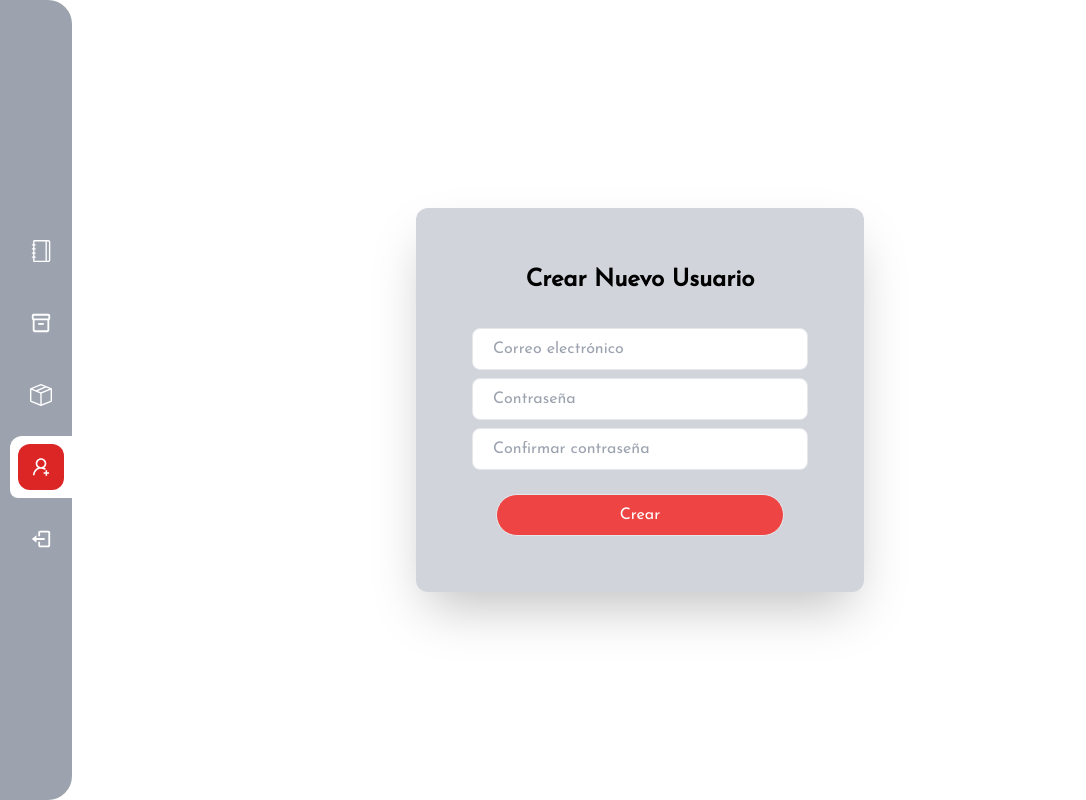
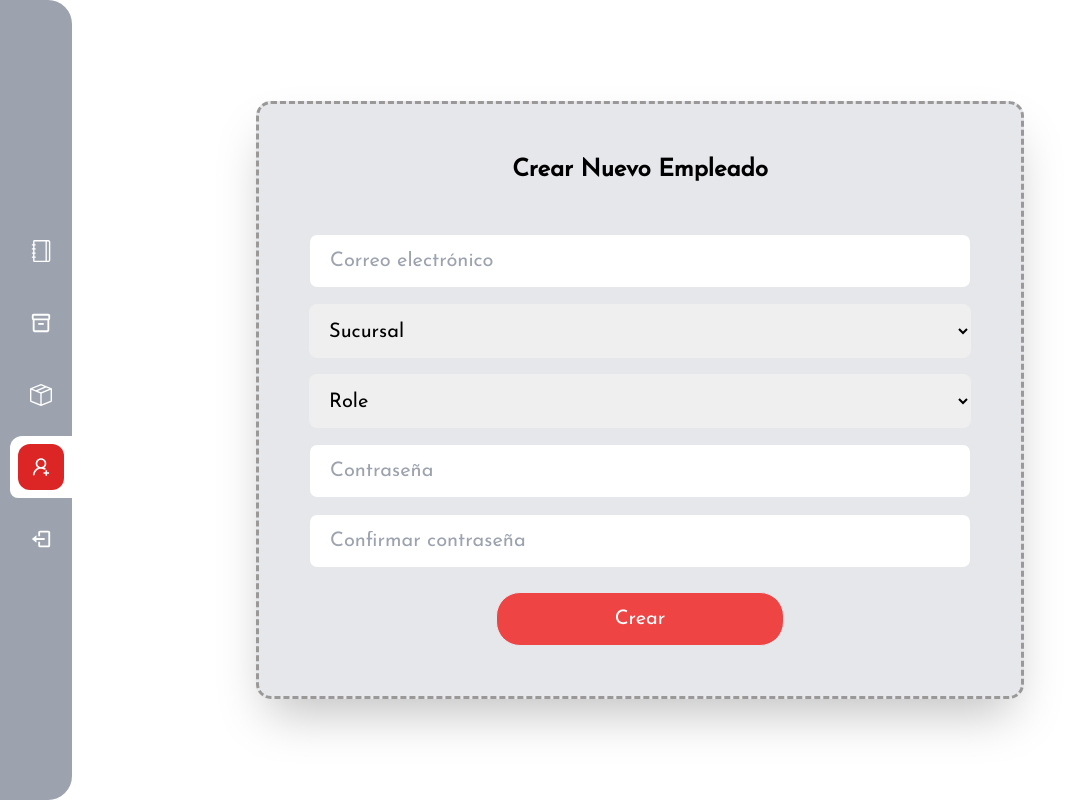
Before and after one commit to TamalitoDePuerco/front, a React (Vite) app in the folder TAQUERIA_EL_PRIMO/: page /add in a window 1280 px wide. Shown: the whole page, without its empty margins (0-1086 px from the left). Built offline with nearby package versions, Linux system fonts and the light colour scheme; sample sign-in values are in the browser's storage; a web font is replaced by a local one.

Commit message:
ya hay rutas para ordenes
ya hay

```diff
--- a/TAQUERIA_EL_PRIMO/src/App.jsx
+++ b/TAQUERIA_EL_PRIMO/src/App.jsx
@@ -5,6 +5,7 @@ import Login from './login/login';
 import Menu from './menu/menu';
 import Inventario from './inventario/inventario';
 import NuevoEmpleado from './Empleados/EmpleadoNuevo';
+import OrdenesGeneradas from './ordenes/ordenes_generadas';
 import { ProtectedRoute } from './components/shared/Protected_Route';
 
 function App() {
@@ -19,6 +20,7 @@ function App() {
           <Route exac path='/menu' replace element = {<Menu/>}/>
           <Route exac path='/inventario' element={<Inventario/>} />
           <Route exac path='/add' element={<NuevoEmpleado/>} />
+          <Route exac path='/ordenes' element={<OrdenesGeneradas/>}/>
         </Route>
         <Route path="*" element={<PageNotFound />} />
       </Routes>
--- a/TAQUERIA_EL_PRIMO/src/Empleados/EmpleadoNuevo.jsx
+++ b/TAQUERIA_EL_PRIMO/src/Empleados/EmpleadoNuevo.jsx
@@ -1,21 +1,52 @@
 import React from "react";
 import Sidebar from "../components/shared/Siderbar";
+import "../App.css"
 
 function NuevoEmpleado() {
   return (
     <div>
-        <div className="relative flex flex-col justify-center items-center min-h-screen overflow-hidden">
-            <div className="w-7/12 p-14 m-auto bg-gray-300 rounded-xl shadow-2xl lg:max-w-md">
-                <h5 className="text-2xl font-semibold text-center">Crear Nuevo Usuario</h5>
-                <form action="" className="mt-8 w-full">
-                    <input type="text" className="block w-full px-12 py-2 pl-5 mt-2 bg-white border rounded-lg" placeholder="Correo electrónico"/>
-                    <input type="text" className="block w-full px-12 py-2 pl-5 mt-2 bg-white border rounded-lg" placeholder="Contraseña"/>
-                    <input type="text" className="block w-full px-12 py-2 pl-5 mt-2 bg-white border rounded-lg" placeholder="Confirmar contraseña"/>
-                    <button type="button" className="block w-72 px-4 py-2 mt-6 mx-auto bg-red-500 border rounded-3xl hover:bg-red-700 text-white">Crear</button>
+      <div className="relative flex flex-col justify-center items-center min-h-screen overflow-hidden">
+        <div className="w-4/5 p-14 m-auto bg-gray-200 rounded-xl shadow-2xl lg:max-w-3xl dashed-border">
+          <h5 className="text-2xl font-semibold text-center p-10">
+            Crear Nuevo Empleado
+          </h5>
+          <form action="" className="w-full pl-10 pr-10 pb-10">
+            <input
+              type="text"
+              className="block w-full px-12 py-3 pl-5 mt-2 bg-white border rounded-lg text-xl"
+              placeholder="Correo electrónico"
+            />
 
-                </form>
-            </div>
+            <select className="block w-full py-4 pl-4 mt-4 rounded-lg text-xl">
+              <option selected>Sucursal</option>
+            </select>
+
+            <select className="block w-full py-4 pl-4 mt-4 rounded-lg text-xl">
+              <option selected>Role</option>
+              <option value="">Mesero</option>
+              <option value="">Cocina</option>
+              <option value="">Gerente</option>
+            </select>
+
+            <input
+              type="text"
+              className="block w-full px-12 py-3 pl-5 mt-4 bg-white border rounded-lg text-xl"
+              placeholder="Contraseña"
+            />
+            <input
+              type="text"
+              className="block w-full px-12 py-3 pl-5 mt-4 bg-white border rounded-lg text-xl"
+              placeholder="Confirmar contraseña"
+            />
+            <button
+              type="button"
+              className="block w-72 px-4 py-3 mt-6 mx-auto bg-red-500 border rounded-3xl hover:bg-red-700 text-white text-xl"
+            >
+              Crear
+            </button>
+          </form>
         </div>
+      </div>
       <Sidebar />
     </div>
   );
--- a/TAQUERIA_EL_PRIMO/src/components/shared/SidebarData.jsx
+++ b/TAQUERIA_EL_PRIMO/src/components/shared/SidebarData.jsx
@@ -14,7 +14,7 @@ export const SidebarData = [
     {
         title: "Ordenes",
         icon: <MdOutlineInventory2 size="22px" color="#FFF"/>,
-        link: ""
+        link: "/ordenes"
     },
     {
         title: "Inventario",
--- /dev/null
+++ b/TAQUERIA_EL_PRIMO/src/components/shared/logout.jsx
@@ -0,0 +1,19 @@
+import { Await } from "react-router-dom";
+import apiConfig from "../../api/apiConfig";
+
+async function Logout(){
+    const baseURL = apiConfig.getBaseUrl();
+
+    try {
+        const response = await fetch(`${baseURL}/auth/logout`, {
+            method: "GET",
+            headers: {
+                "Content-Type":"application/json",
+            }
+        });
+    } catch(e) {
+
+    }
+}
+
+export {Logout};
--- a/TAQUERIA_EL_PRIMO/src/menu/menu.jsx
+++ b/TAQUERIA_EL_PRIMO/src/menu/menu.jsx
@@ -7,7 +7,7 @@ import {
   MdKeyboardDoubleArrowLeft,
   MdKeyboardDoubleArrowRight,
 } from "react-icons/md";
-import "../components/shared/Modal.css"; // Importa el archivo CSS del Modal
+import "../components/shared/Modal.css";
 import Modal from "../components/shared/Modal.jsx";
 import "../menu/menu.css";
 
--- /dev/null
+++ b/TAQUERIA_EL_PRIMO/src/ordenes/ordenes_generadas.jsx
@@ -0,0 +1,22 @@
+import React from "react";
+import Sidebar from "../components/shared/Siderbar";
+
+function OrdenesGeneradas() {
+  return (
+    <div className="w-full min-h-screen flex">
+      <div className="w-28">
+        <Sidebar />
+      </div>
+      <section className="w-full pt-7 pr-7 pb-7">
+        <div className="h-full rounded-xl text-center flex flex-col items-center justify-center">
+          <h1 className="p-4 font-bold text-2xl">Ordenes</h1>
+          <div className="gird grid-cols-1 md:grid-rows-2 md:grid-cols-3 gap-7 p-4 h-full w-4/6">
+
+          </div>
+        </div>
+      </section>
+    </div>
+  );
+}
+
+export default OrdenesGeneradas;
```
